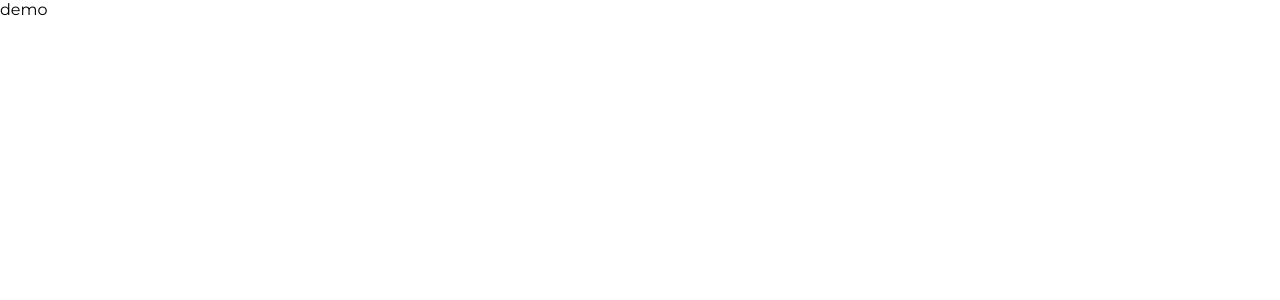
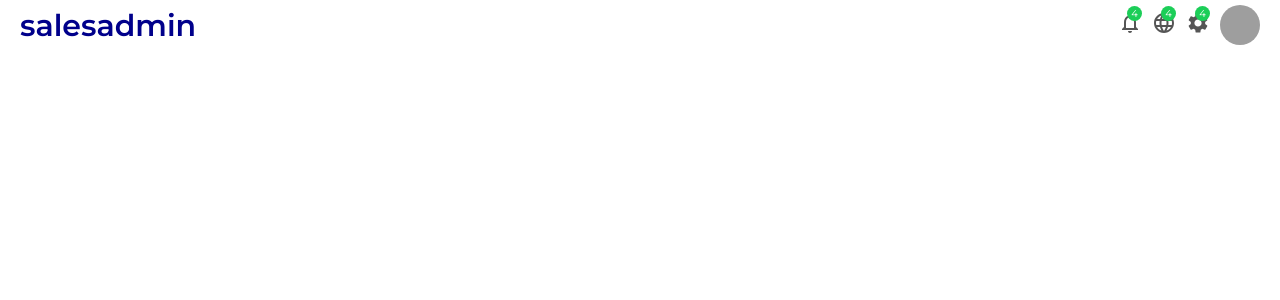
Before and after one commit to Pujari-Raj/react-admin-dashboard, a React (Create React App) app: page / in a window 1280 px wide. Shown: the top 300 px of the page. Built offline with nearby package versions, Linux system fonts and the light colour scheme; grey boxes are pictures that could not be loaded.

Commit message:
added navbar

```diff
--- a/src/App.js
+++ b/src/App.js
@@ -1,8 +1,9 @@
+import Navbar from "./components/Navbar/navbar";
 
 function App() {
   return (
     <div className="App">
-      demo
+      <Navbar/>
     </div>
   );
 }
--- /dev/null
+++ b/src/components/Navbar/navbar.css
@@ -0,0 +1,57 @@
+.topbar {
+  width: 100%;
+  height: 50px;
+  background-color: white;
+  position: sticky;
+  top: 0;
+  z-index: 999;
+}
+
+.topbarWrapper {
+  height: 100%;
+  padding: 0px 20px;
+  display: flex;
+  align-items: center;
+  justify-content: space-between;
+}
+
+.logo {
+    font-weight: bold;
+    font-size: 30px;
+    color: darkblue;
+    cursor: pointer;
+}
+
+.topbar-right{
+    display: flex;
+    align-items: center;
+}
+
+.topbarIconContainer {
+  position: relative;
+  cursor: pointer;
+  margin-right: 10px;
+  color: #555;
+}
+
+.topIconBadge{
+    width: 15px;
+    height: 15px;
+    position: absolute;
+    top: -5px;
+    right: 0px;
+    background-color: rgb(28, 206, 88);
+    color: white;
+    border-radius: 50%;
+    display: flex;
+    align-items: center;
+    justify-content: center;
+    font-size: 10px;
+}
+
+.profile {
+    width: 40px;
+    height: 40px;
+    border-radius: 50%;
+    cursor: pointer;
+}
--- /dev/null
+++ b/src/components/Navbar/navbar.jsx
@@ -0,0 +1,33 @@
+import React from 'react';
+import './navbar.css';
+import {NotificationsNone, Language, Settings} from '@material-ui/icons'
+
+const topbar = () => {
+  return (
+    <div className='topbar'>
+        <div className="topbarWrapper">
+            <div className="topbar-left">
+                <span className='logo'>salesadmin</span>
+            </div>
+            <div className="topbar-right">
+                <div className="topbarIconContainer">
+                    <NotificationsNone/>
+                    <span className='topIconBadge'>4</span>
+                </div>
+                <div className="topbarIconContainer">
+                    <Language />
+                    <span className='topIconBadge'>4</span>
+                </div>
+                <div className="topbarIconContainer">
+                    <Settings/>
+                    <span className='topIconBadge'>4</span>
+                </div>
+                <img src="https://images.pexels.com/photos/5378700/pexels-photo-5378700.jpeg?auto=compress&cs=tinysrgb&w=1260&h=750&dpr=2"
+                 alt="" className="profile" />
+            </div>
+        </div>
+    </div>
+  )
+}
+
+export default topbar
```
